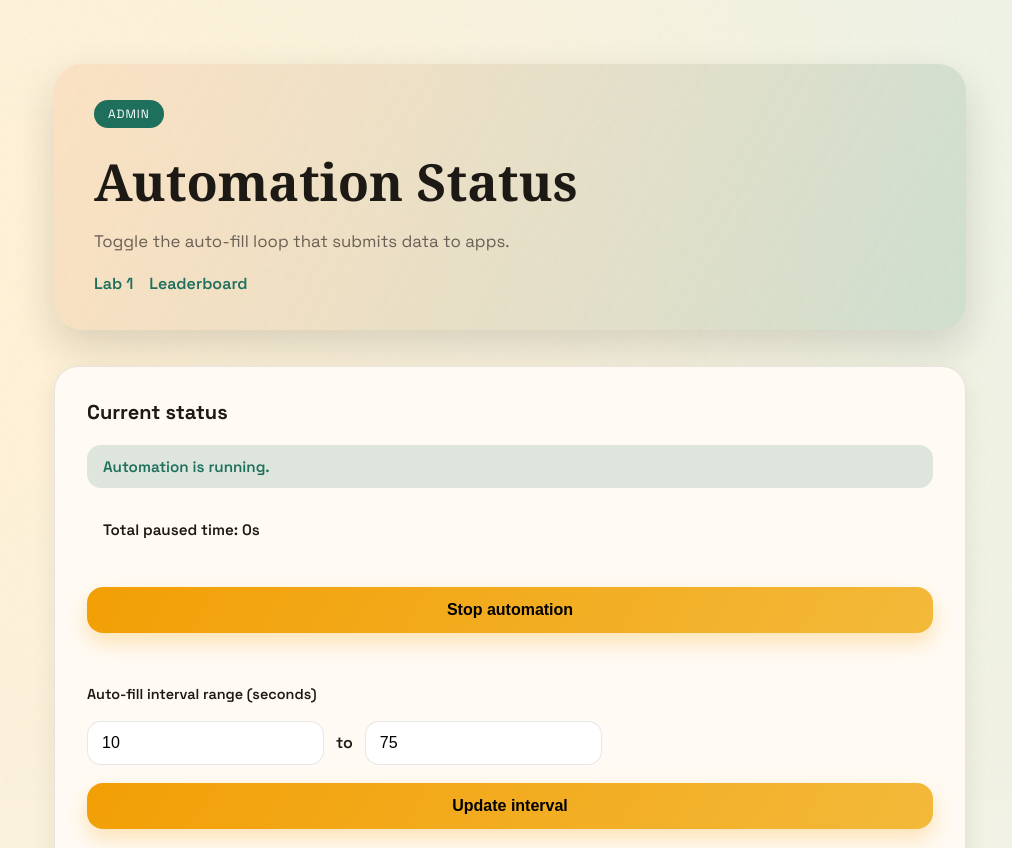
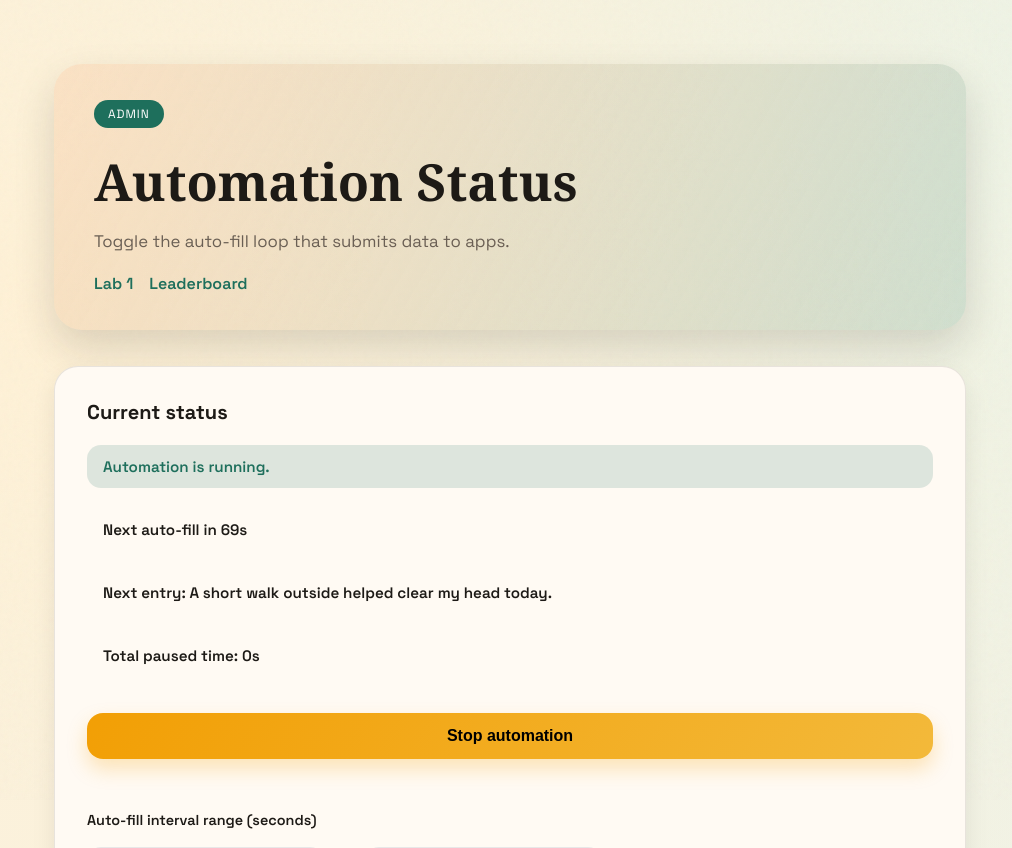
Before and after one commit to UnpredictablePrashant/MCK-infra-lab, a Flask app: page /admin/panel in a window 1280 px wide. Shown: the top 848 px of the page, without its empty margins (130-1142 px from the left). Run offline with Flask 3, Linux system fonts and the light colour scheme; a user stored in the database is signed in; data comes from the database, SQL or seed files in the repository; both versions use the stored data as it was after the commit; some web fonts are replaced.

Commit message:
FIX: issue

```diff
--- a/app.py
+++ b/app.py
@@ -43,6 +43,10 @@ db_lock = threading.Lock()
 automation_enabled = True
 automation_paused_at = None
 automation_total_paused_seconds = 0
+next_auto_fill_at = None
+next_auto_fill_entry_text = None
+next_auto_fill_seed = None
+last_auto_fill_wait_seconds = None
 
 FILL_INTERVAL_SECONDS = int(os.environ.get("FILL_INTERVAL_SECONDS", "120"))
 AUTO_INTERVAL_MIN_SECONDS = int(os.environ.get("AUTO_INTERVAL_MIN_SECONDS", "10"))
@@ -96,6 +100,9 @@ def admin_panel():
     paused_seconds = automation_total_paused_seconds
     if automation_paused_at is not None:
         paused_seconds += int(time.time() - automation_paused_at)
+    next_fill_in = None
+    if next_auto_fill_at is not None:
+        next_fill_in = max(0, int(next_auto_fill_at - time.time()))
     return render_template(
         "admin_panel.html",
         automation_enabled=automation_enabled,
@@ -104,18 +111,25 @@ def admin_panel():
         teams=list_teams(),
         submissions=list_students(),
         automation_paused_seconds=paused_seconds,
+        next_fill_in_seconds=next_fill_in,
+        next_fill_entry_text=next_auto_fill_entry_text,
     )
 
 
 @app.post("/admin/toggle")
 def admin_toggle():
     global automation_enabled, automation_paused_at, automation_total_paused_seconds
+    global next_auto_fill_at, next_auto_fill_entry_text, next_auto_fill_seed
     if not session.get("admin"):
         return redirect(url_for("admin_login"))
     automation_enabled = not automation_enabled
     now = int(time.time())
     if not automation_enabled:
         automation_paused_at = now
+        next_auto_fill_at = None
+        next_auto_fill_entry_text = None
+        next_auto_fill_seed = None
+        broadcast_fill_meta()
         broadcast("fill_log", {"message": f"Automation paused at {time.ctime(now)}."})
     else:
         if automation_paused_at is not None:
@@ -131,7 +145,32 @@ def admin_toggle():
                 },
             )
         automation_paused_at = None
+        broadcast_fill_meta()
     return redirect(url_for("admin_panel"))
+
+
+def broadcast_fill_meta():
+    if not automation_enabled:
+        broadcast(
+            "fill_meta",
+            {"next_in_seconds": None, "entry_text": None, "status": "paused"},
+        )
+        return
+    if next_auto_fill_at is None:
+        broadcast(
+            "fill_meta",
+            {"next_in_seconds": None, "entry_text": None, "status": "pending"},
+        )
+        return
+    next_in = max(0, int(next_auto_fill_at - time.time()))
+    broadcast(
+        "fill_meta",
+        {
+            "next_in_seconds": next_in,
+            "entry_text": next_auto_fill_entry_text,
+            "status": "scheduled",
+        },
+    )
 
 
 @app.post("/admin/interval")
@@ -542,6 +581,10 @@ def run_fill_job(payload):
                     {"message": f"Auto-fill failed for baseline ({baseline_url}): {exc}"},
                 )
                 return
+            broadcast(
+                "fill_log",
+                {"message": f"[baseline] fill completed for {baseline_url}"},
+            )
         try:
             if entry_text:
                 broadcast(
@@ -573,6 +616,11 @@ def run_fill_job(payload):
                 {"message": f"Auto-fill failed for target ({payload['url']}): {exc}"},
             )
             return
+        target_label = payload.get("target_name") or "target"
+        broadcast(
+            "fill_log",
+            {"message": f"[{target_label}] fill completed for {payload['url']}"},
+        )
         broadcast("fill_done", {"message": "Form filling complete."})
     except Exception as exc:
         broadcast("fill_error", {"message": f"Form filling failed: {exc}"})
@@ -594,26 +642,51 @@ def compare_and_update(target_url, name, baseline_url):
 
 
 def run_fill_loop():
-    global fill_active
+    global fill_active, next_auto_fill_at, next_auto_fill_entry_text, next_auto_fill_seed
+    global last_auto_fill_wait_seconds
     while True:
         if not automation_enabled:
+            next_auto_fill_at = None
+            next_auto_fill_entry_text = None
+            next_auto_fill_seed = None
+            broadcast_fill_meta()
             time.sleep(random.randint(AUTO_INTERVAL_MIN_SECONDS, AUTO_INTERVAL_MAX_SECONDS))
             continue
         baseline_url = os.environ.get("BASELINE_URL", DEFAULT_BASELINE_URL)
         if not is_valid_url(baseline_url):
-            time.sleep(random.randint(AUTO_INTERVAL_MIN_SECONDS, AUTO_INTERVAL_MAX_SECONDS))
+            wait_seconds = random.randint(AUTO_INTERVAL_MIN_SECONDS, AUTO_INTERVAL_MAX_SECONDS)
+            last_auto_fill_wait_seconds = wait_seconds
+            next_auto_fill_at = time.time() + wait_seconds
+            next_auto_fill_seed = int(next_auto_fill_at)
+            next_auto_fill_entry_text = generate_entry_text("local", seed=next_auto_fill_seed)
+            broadcast_fill_meta()
+            time.sleep(wait_seconds)
             continue
 
         with active_fill_lock:
             if fill_active:
-                time.sleep(random.randint(AUTO_INTERVAL_MIN_SECONDS, AUTO_INTERVAL_MAX_SECONDS))
+                wait_seconds = random.randint(AUTO_INTERVAL_MIN_SECONDS, AUTO_INTERVAL_MAX_SECONDS)
+                last_auto_fill_wait_seconds = wait_seconds
+                next_auto_fill_at = time.time() + wait_seconds
+                next_auto_fill_seed = int(next_auto_fill_at)
+                next_auto_fill_entry_text = generate_entry_text("local", seed=next_auto_fill_seed)
+                broadcast_fill_meta()
+                time.sleep(wait_seconds)
                 continue
             fill_active = True
 
         try:
             broadcast("fill_start", {"message": "Auto-fill: baseline + student apps."})
-            shared_seed = int(time.time())
-            entry_text = generate_entry_text("local", seed=shared_seed)
+            if next_auto_fill_entry_text is not None and next_auto_fill_seed is not None:
+                shared_seed = next_auto_fill_seed
+                entry_text = next_auto_fill_entry_text
+            else:
+                shared_seed = int(time.time())
+                entry_text = generate_entry_text("local", seed=shared_seed)
+            next_auto_fill_at = None
+            next_auto_fill_entry_text = None
+            next_auto_fill_seed = None
+            broadcast_fill_meta()
             if entry_text:
                 broadcast("fill_log", {"message": f"[baseline] entry: {entry_text}"})
             try:
@@ -674,6 +747,10 @@ def run_fill_loop():
                         {"message": f"Auto-fill failed for {name} ({url}): {exc}"},
                     )
                     continue
+                broadcast(
+                    "fill_log",
+                    {"message": f"[{name}] fill completed for {url}"},
+                )
                 compare_and_update(url, name, baseline_url)
             broadcast("fill_done", {"message": "Auto-fill cycle complete."})
         except Exception as exc:
@@ -681,7 +758,13 @@ def run_fill_loop():
         finally:
             with active_fill_lock:
                 fill_active = False
-        time.sleep(random.randint(AUTO_INTERVAL_MIN_SECONDS, AUTO_INTERVAL_MAX_SECONDS))
+        wait_seconds = random.randint(AUTO_INTERVAL_MIN_SECONDS, AUTO_INTERVAL_MAX_SECONDS)
+        last_auto_fill_wait_seconds = wait_seconds
+        next_auto_fill_at = time.time() + wait_seconds
+        next_auto_fill_seed = int(next_auto_fill_at)
+        next_auto_fill_entry_text = generate_entry_text("local", seed=next_auto_fill_seed)
+        broadcast_fill_meta()
+        time.sleep(wait_seconds)
 
 
 def run_compare_loop():
--- a/templates/admin_panel.html
+++ b/templates/admin_panel.html
@@ -25,6 +25,18 @@
         </div>
         <div class="status {% if automation_enabled %}ok{% else %}error{% endif %}">
           Automation is {% if automation_enabled %}running{% else %}stopped{% endif %}.
+        </div>
+        <div class="status" id="auto-fill-timer" data-next-seconds="{{ next_fill_in_seconds or 0 }}">
+          {% if automation_enabled and next_fill_in_seconds is not none %}
+          Next auto-fill in {{ next_fill_in_seconds }}s
+          {% elif automation_enabled %}
+          Next auto-fill time pending
+          {% else %}
+          Automation paused
+          {% endif %}
+        </div>
+        <div class="status">
+          Next entry: <span id="auto-fill-entry">{{ next_fill_entry_text or "Pending" }}</span>
         </div>
         <div class="status">
           Total paused time: {{ automation_paused_seconds }}s
```
Also changed, not shown: static/app.js (+40 -0 lines), app.db.
